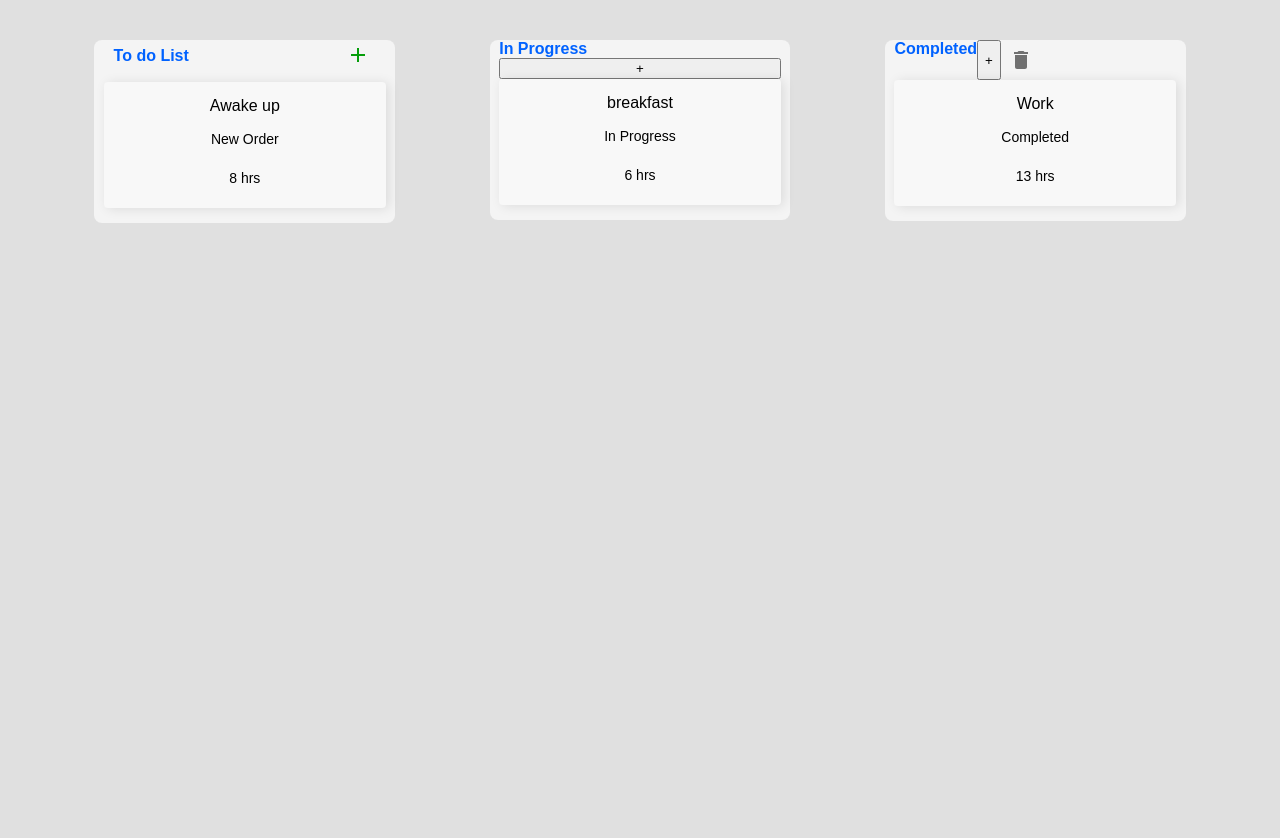
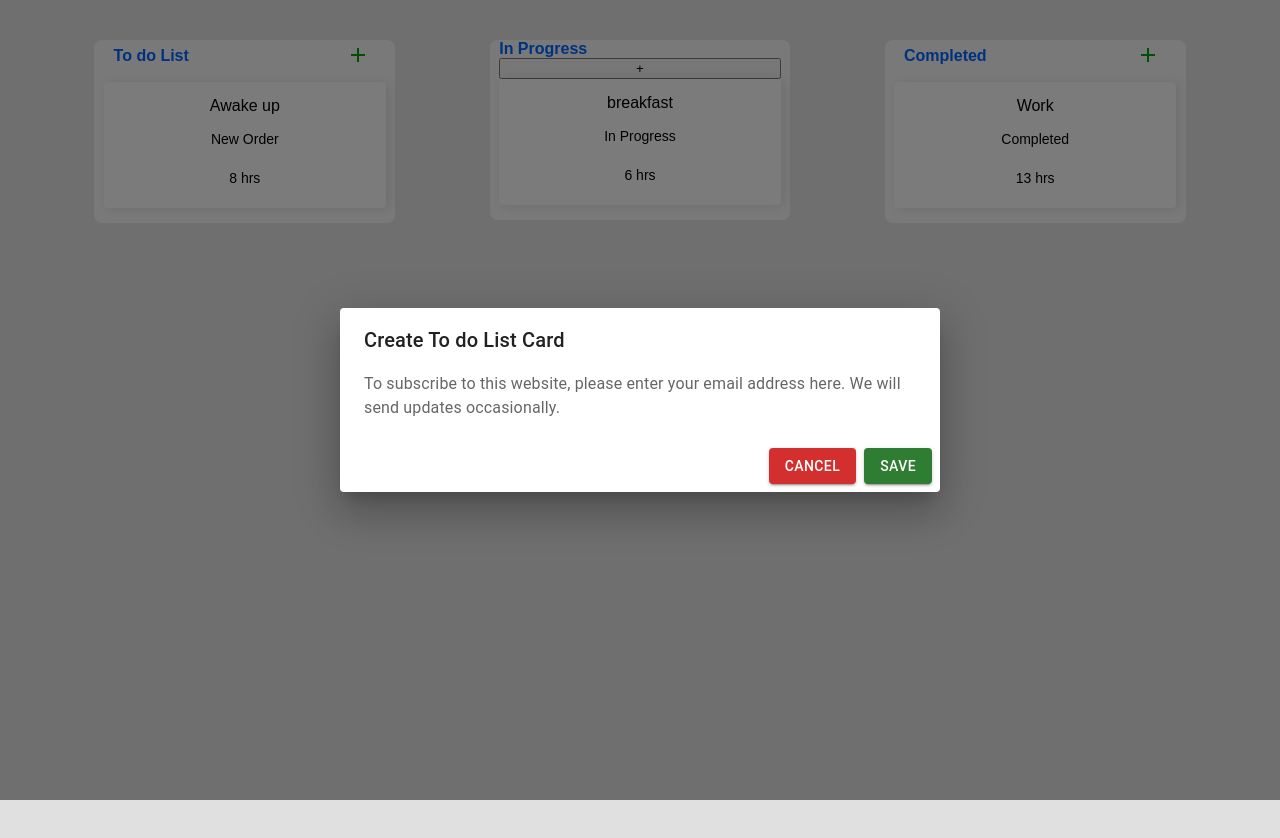
Before and after one commit to DanteBorges/my-keep, a React (Create React App) app: page / in a window 1280 px wide. Both pictures are taken after a click on the button 358 px from the left and 56 px from the top of the page. Shown: the top 838 px of the page. Built offline with nearby package versions, Linux system fonts and the light colour scheme.

Commit message:
fix: bug modal render

```diff
--- a/src/components/CreateCard/CreateCard.tsx
+++ /dev/null
@@ -1,17 +0,0 @@
-import React from "react";
-import { CreateCardButton, HeadCard, Heading4 } from "./styles";
-import AddIcon from "@mui/icons-material/Add";
-
-function CreateCard() {
-  return (
-    <>
-      <HeadCard>
-        <Heading4>To do List</Heading4>
-        <CreateCardButton>
-          <AddIcon style={{ color: "#059e0a", fontSize: "bold" }} />
-        </CreateCardButton>
-      </HeadCard>
-    </>
-  );
-}
-export default CreateCard;
--- a/src/components/CreateCard/styles.ts
+++ /dev/null
@@ -1,34 +0,0 @@
-import styled from "styled-components";
-
-
-export const HeadCard = styled.div`
-  display: flex;
-  justify-content: space-between;
-  align-items: center;
-  width: 100%;
-  height: 2rem;
-  margin: 0 0.6rem 0.6rem;
-`;
-export const Heading4 = styled.h4`
-  font-family: "Arial", sans-serif;
-  font-size: 16px;
-  font-weight: bold;
-  margin-top: 0;
-  margin-bottom: 10px;
-  color: #0062ff;
-  margin: 0;
-`;
-
-export const CreateCardButton = styled.button`
-  background: none;
-  border: none;
-  cursor: pointer;
-  border-radius: 50%;
-
-  transition: background-color 0.3s ease, border-radius 0.3s ease;
-
-  &:hover {
-    background-color: #ffffff;
-    border-radius: 50%;
-  }
-`;
--- /dev/null
+++ b/src/components/ModalAddCard/ModalAddCard.tsx
@@ -0,0 +1,55 @@
+import React, { useEffect, useState } from "react";
+import Dialog from "@mui/material/Dialog";
+import DialogTitle from "@mui/material/DialogTitle";
+import DialogContent from "@mui/material/DialogContent";
+import DialogActions from "@mui/material/DialogActions";
+import Button from "@mui/material/Button";
+import { DialogContentText } from "@mui/material";
+
+interface ModalProps {
+  open: boolean;
+  onClose: () => void;
+}
+
+const ModalAddCard: React.FC<ModalProps> = ({ open, onClose }) => {
+  const [close, setClose] = useState(true);
+
+  useEffect(() => {
+    setClose(!open);
+  }, [open]);
+
+  const handleClose = () => {
+    setClose(true);
+    onClose();
+  };
+
+  return (
+    <>
+      <Dialog
+        open={open}
+        onClose={handleClose}
+        aria-labelledby="draggable-dialog-title"
+      >
+        <DialogTitle id="draggable-dialog-title">
+          Create To do List Card
+        </DialogTitle>
+        <DialogContent>
+          <DialogContentText>
+            To subscribe to this website, please enter your email address here.
+            We will send updates occasionally.
+          </DialogContentText>
+        </DialogContent>
+        <DialogActions>
+          <Button variant="contained" color="error" onClick={handleClose}>
+            Cancel
+          </Button>
+          <Button variant="contained" color="success" onClick={handleClose}>
+            Save
+          </Button>
+        </DialogActions>
+      </Dialog>
+    </>
+  );
+};
+
+export default ModalAddCard;
--- /dev/null
+++ b/src/components/ModalAddCard/styles.ts
@@ -0,0 +1 @@
+import styled from "styled-components";
--- a/src/components/TaskList/TaskList.tsx
+++ b/src/components/TaskList/TaskList.tsx
@@ -1,4 +1,4 @@
-import React from "react";
+import React, { useState } from "react";
 import {
   Card,
   Heading4,
@@ -6,53 +6,49 @@ import {
   DragColumn,
   DragRow,
   SmallBox,
-  CrudOptions,
+  HeadCard,
+  CreateCardButton,
+} from "./styles";
+// import DeleteIcon from "@mui/icons-material/Delete";
+import AddIcon from "@mui/icons-material/Add";
+import ModalAddCard from "../ModalAddCard/ModalAddCard";
 
-} from "./styles";
-import { IconButton } from "@mui/material";
-import DeleteIcon from "@mui/icons-material/Delete";
-import CreateCard from "../CreateCard/CreateCard";
-interface TaskListProps {
-  tasks: Array<{
+interface Task {
   id: number;
   name: string;
   status: string;
   time: string;
   done?: boolean;
   newOrder?: boolean;
-  }>;
-}
-class TaskList extends React.Component<TaskListProps> {
-  state = {
-    tasks: this.props.tasks || [],
-  };
-
-  componentDidMount() {
-    const { tasks } = this.props;
-    this.setState({
-      tasks: tasks || [],
-    });
 }
 
-  onDragStart = (evt: React.DragEvent<HTMLDivElement>) => {
+interface TaskListProps {
+  tasks: Task[];
+}
+
+const TaskList: React.FC<TaskListProps> = ({ tasks: initialTasks }) => {
+  const [tasks, setTasks] = useState<Task[]>(initialTasks || []);
+  const [openModal, setOpenModal] = useState(false);
+
+  const onDragStart = (evt: React.DragEvent<HTMLDivElement>) => {
     let element = evt.currentTarget;
     element.classList.add("dragged");
     evt.dataTransfer.setData("text/plain", evt.currentTarget.id);
     evt.dataTransfer.effectAllowed = "move";
   };
 
-  onDragEnd = (evt: React.DragEvent<HTMLDivElement>) => {
+  const onDragEnd = (evt: React.DragEvent<HTMLDivElement>) => {
     evt.currentTarget.classList.remove("dragged");
   };
 
-  onDragEnter = (evt: React.DragEvent<HTMLDivElement>) => {
+  const onDragEnter = (evt: React.DragEvent<HTMLDivElement>) => {
     evt.preventDefault();
     let element = evt.currentTarget;
     element.classList.add("dragged-over");
     evt.dataTransfer.dropEffect = "move";
   };
 
-  onDragLeave = (evt: React.DragEvent<HTMLDivElement>) => {
+  const onDragLeave = (evt: React.DragEvent<HTMLDivElement>) => {
     let currentTarget = evt.currentTarget;
     let newTarget = evt.relatedTarget;
 
@@ -63,12 +59,12 @@ class TaskList extends React.Component<TaskListProps> {
     element.classList.remove("dragged-over");
   };
 
-  onDragOver = (evt: React.DragEvent<HTMLDivElement>) => {
+  const onDragOver = (evt: React.DragEvent<HTMLDivElement>) => {
     evt.preventDefault();
     evt.dataTransfer.dropEffect = "move";
   };
 
-  onDrop = (
+  const onDrop = (
     evt: React.DragEvent<HTMLDivElement>,
     value: boolean,
     status: string
@@ -76,44 +72,46 @@ class TaskList extends React.Component<TaskListProps> {
     evt.preventDefault();
     evt.currentTarget.classList.remove("dragged-over");
     let data = evt.dataTransfer.getData("text/plain");
-    let tasks = this.state.tasks;
-    console.log("data", data, status);
     let updated = tasks.map((task) => {
       if (task.id === parseInt(data, 10)) {
         task.status = status;
       }
       return task;
     });
-    this.setState({ tasks: updated });
+    setTasks(updated);
   };
 
-  render() {
-    const { tasks } = this.state;
-    console.log("tasks", tasks);
-    let pending = tasks.filter((data) => data.status === "In Progress");
-    let done = tasks.filter((data) => data.status === "Completed");
-    let newOrder = tasks.filter((data) => data.status === "New Order");
-
+  const closeModal = () => {
+    setOpenModal(false);
+  };
   return (
+    <>
       <Container>
         <SmallBox
-          onDragLeave={(e) => this.onDragLeave(e)}
-          onDragEnter={(e) => this.onDragEnter(e)}
-          onDragEnd={(e) => this.onDragEnd(e)}
-          onDragOver={(e) => this.onDragOver(e)}
-          onDrop={(e) => this.onDrop(e, false, "New Order")}
+          onDragLeave={(e) => onDragLeave(e)}
+          onDragEnter={(e) => onDragEnter(e)}
+          onDragEnd={(e) => onDragEnd(e)}
+          onDragOver={(e) => onDragOver(e)}
+          onDrop={(e) => onDrop(e, false, "New Order")}
         >
           <DragColumn>
             <DragRow>
-              <CreateCard />
+              <HeadCard>
+                <Heading4>To do List</Heading4>
+                <CreateCardButton onClick={() => setOpenModal(true)}>
+                  <AddIcon style={{ color: "#059e0a", fontSize: "bold" }} />
+                </CreateCardButton>
+              </HeadCard>
 
-              {newOrder.map((task) => (
+              {tasks
+                .filter((data) => data.status === "New Order")
+                .map((task) => (
                   <Card
                     key={task.id}
                     id={String(task.id)}
                     draggable
-                  onDragStart={(e) => this.onDragStart(e)}
-                  onDragEnd={(e) => this.onDragEnd(e)}
+                    onDragStart={(e) => onDragStart(e)}
+                    onDragEnd={(e) => onDragEnd(e)}
                   >
                     <div>
                       <div className="card_right">
@@ -129,23 +127,25 @@ class TaskList extends React.Component<TaskListProps> {
         </SmallBox>
 
         <SmallBox
-          onDragLeave={(e) => this.onDragLeave(e)}
-          onDragEnter={(e) => this.onDragEnter(e)}
-          onDragEnd={(e) => this.onDragEnd(e)}
-          onDragOver={(e) => this.onDragOver(e)}
-          onDrop={(e) => this.onDrop(e, false, "In Progress")}
+          onDragLeave={(e) => onDragLeave(e)}
+          onDragEnter={(e) => onDragEnter(e)}
+          onDragEnd={(e) => onDragEnd(e)}
+          onDragOver={(e) => onDragOver(e)}
+          onDrop={(e) => onDrop(e, false, "In Progress")}
         >
           <DragColumn>
             <DragRow>
               <Heading4>In Progress</Heading4>
               <button style={{ width: "100%" }}>+</button>
-              {pending.map((task) => (
+              {tasks
+                .filter((data) => data.status === "In Progress")
+                .map((task) => (
                   <Card
                     key={task.id.toString()}
                     id={String(task.id)}
                     draggable
-                  onDragStart={(e) => this.onDragStart(e)}
-                  onDragEnd={(e) => this.onDragEnd(e)}
+                    onDragStart={(e) => onDragStart(e)}
+                    onDragEnd={(e) => onDragEnd(e)}
                   >
                     <div className="card_right">
                       <div className="name">{task.name}</div>
@@ -159,33 +159,37 @@ class TaskList extends React.Component<TaskListProps> {
         </SmallBox>
 
         <SmallBox
-          onDragLeave={(e) => this.onDragLeave(e)}
-          onDragEnter={(e) => this.onDragEnter(e)}
-          onDragEnd={(e) => this.onDragEnd(e)}
-          onDragOver={(e) => this.onDragOver(e)}
-          onDrop={(e) => this.onDrop(e, true, "Completed")}
+          onDragLeave={(e) => onDragLeave(e)}
+          onDragEnter={(e) => onDragEnter(e)}
+          onDragEnd={(e) => onDragEnd(e)}
+          onDragOver={(e) => onDragOver(e)}
+          onDrop={(e) => onDrop(e, false, "Completed")}
         >
           <DragColumn>
             <DragRow>
-              <Heading4>Completed</Heading4>
-              <CrudOptions>
-                <button style={{ width: "100%" }}>+</button>
-                <IconButton aria-label="delete">
-                  <DeleteIcon />
-                </IconButton>
-              </CrudOptions>
-              {done.map((task) => (
+              <HeadCard>
+                <Heading4>Completed </Heading4>
+                <CreateCardButton onClick={() => setOpenModal(true)}>
+                  <AddIcon style={{ color: "#059e0a", fontSize: "bold" }} />
+                </CreateCardButton>
+              </HeadCard>
+
+              {tasks
+                .filter((data) => data.status === "Completed")
+                .map((task) => (
                   <Card
-                  key={task.id.toString()}
+                    key={task.id}
                     id={String(task.id)}
                     draggable
-                  onDragStart={(e) => this.onDragStart(e)}
-                  onDragEnd={(e) => this.onDragEnd(e)}
+                    onDragStart={(e) => onDragStart(e)}
+                    onDragEnd={(e) => onDragEnd(e)}
                   >
+                    <div>
                       <div className="card_right">
                         <div className="name">{task.name}</div>
                         <div className="status">{task.status}</div>
                         <div className="time">{task.time}</div>
+                      </div>
                     </div>
                   </Card>
                 ))}
@@ -193,8 +197,10 @@ class TaskList extends React.Component<TaskListProps> {
           </DragColumn>
         </SmallBox>
       </Container>
+
+      <ModalAddCard open={openModal} onClose={closeModal} />
+    </>
   );
-  }
-}
+};
 
 export default TaskList;
--- a/src/components/TaskList/styles.ts
+++ b/src/components/TaskList/styles.ts
@@ -51,13 +51,14 @@ export const Card = styled.div`
   }
 `;
 
-
-
-export const CrudOptions = styled.div`
+export const HeadCard = styled.div`
   display: flex;
+  justify-content: space-between;
+  align-items: center;
+  width: 100%;
+  height: 2rem;
+  margin: 0 0.6rem 0.6rem;
 `;
-
-// Tirar essa classe apos implementar em todos os cartões
 export const Heading4 = styled.h4`
   font-family: "Arial", sans-serif;
   font-size: 16px;
@@ -67,7 +68,6 @@ export const Heading4 = styled.h4`
   color: #0062ff;
   margin: 0;
 `;
-// Tirar essa classe apos implementar em todos os cartões
 
 export const CreateCardButton = styled.button`
   background: none;
```
Lines whose indentation alone changed are shown as unchanged.
